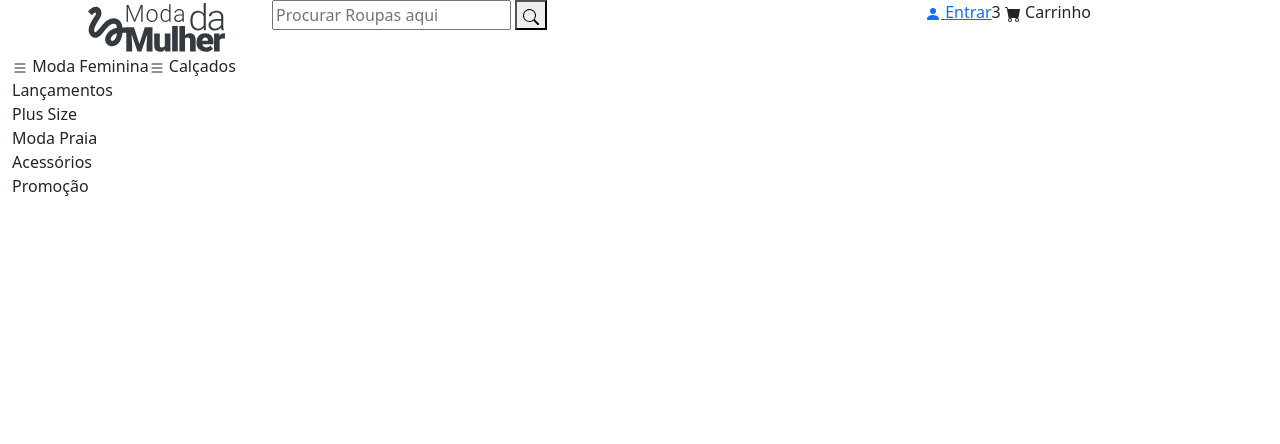
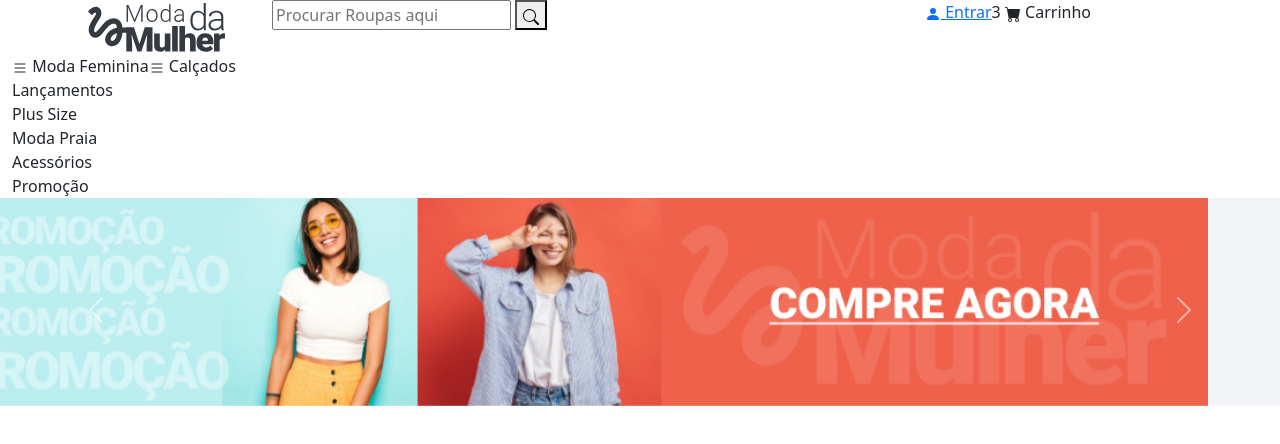
Before and after one commit to fernandoalvesgomes/Hands-on-2, a plain HTML site: page index.html in a window 1280 px wide. Drawn offline with Linux system fonts and the light colour scheme.

Commit message:
criando HTML header nav banner

```diff
--- a/index.html
+++ b/index.html
@@ -122,6 +122,30 @@
 
         </nav>
          <!--end menu do site-->
+         <!--banners promocionais rotativos-->
+         <section id="banner-promocionais" class="contanier carousel slide" data-bs-ride="carousel">
+           <!--imagens-->
+          <article class="carousel-inner">
+            <figure class="carousel-item active">
+              <img src="./assets/images/banner-1.jpg" class="d-block w-100" alt="Banner Promocional lançamento verão">
+            </figure>
+
+            <figure class="carousel-item">
+              <img src="./assets/images/banner-2.jpg" class="d-block w-100" alt="Banner Promocional diversos itens da loja">
+            </figure>
+          </article>
+          <!--prev-->
+          <button class="carousel-control-prev" type="button" data-bs-target="#banner-promocionais" data-bs-slide="prev">
+            <span class="carousel-control-prev-icon" aria-hidden="true"></span>
+            <span class="visually-hidden">Previous</span>
+          </button>
+          <!--next-->
+          <button class="carousel-control-next" type="button" data-bs-target="#banner-promocionais" data-bs-slide="next">
+            <span class="carousel-control-next-icon" aria-hidden="true"></span>
+            <span class="visually-hidden">Next</span>
+          </button>
+         </section>
+         <!--end banners promocionais rotativos-->
 
 
 
```
